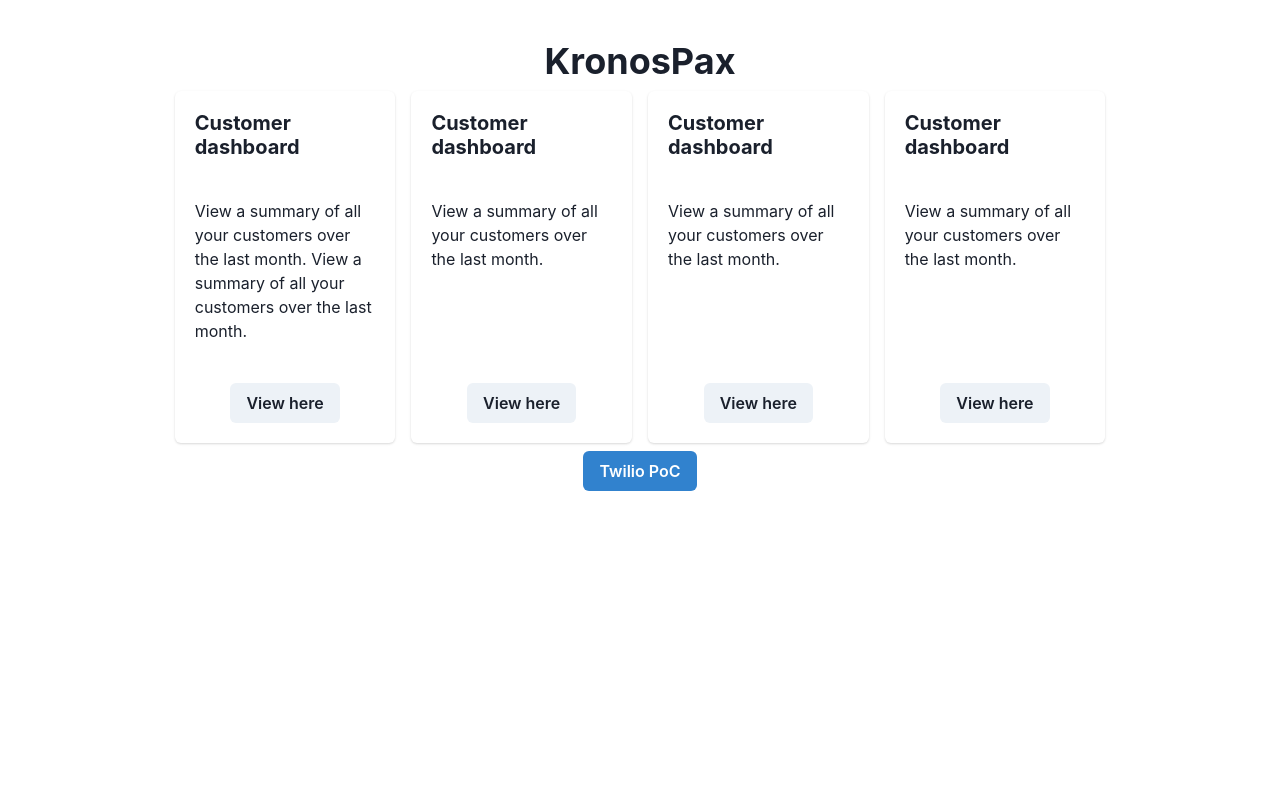
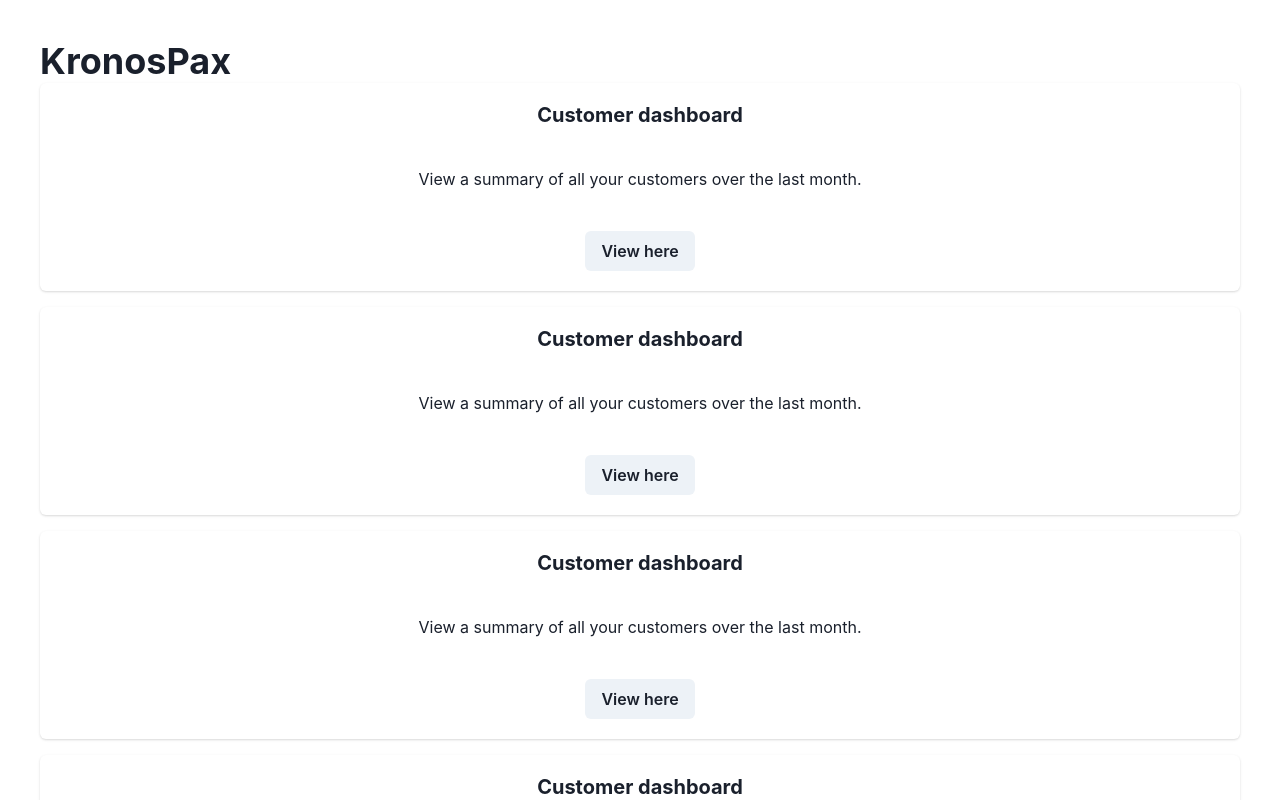
Before and after one commit to KronosPax/kronos-app, a Next.js app: page /Calendar in a window 1280 px wide. Shown: the top 800 px of the page. Built offline with nearby package versions, Linux system fonts and the light colour scheme.

Commit message:
made cards stretch len of screen

```diff
--- a/pages/Calendar.tsx
+++ b/pages/Calendar.tsx
@@ -28,24 +28,22 @@ const Calendar: NextPage = () => {
     // if (status === "authenticated") {
     return (
         <Box
-                w={['full', '5xl']}
+            // w={['full', '5xl']}
             p={[8, 10]}
             // mt={[20, '10vh']}
-                mx='auto'
+            // mx='auto'
             // border={['none', '1px']}
             // borderColor={['', 'gray.300']}
             // borderRadius={10}
         >
-                <VStack>
             <Heading>KronosPax</Heading>
-
-                    <SimpleGrid spacing={4} templateColumns='repeat(auto-fill, minmax(200px, 1fr))'>
+            <VStack align={"stretch"} >
+                <SimpleGrid spacing={4}>
                     <Card align={'center'}>
                         <CardHeader>
                             <Heading size='md'> Customer dashboard</Heading>
                         </CardHeader>
                         <CardBody>
-                                View a summary of all your customers over the last month.
                             View a summary of all your customers over the last month.
                         </CardBody>
                         <CardFooter>
```
Lines whose indentation alone changed are shown as unchanged.
